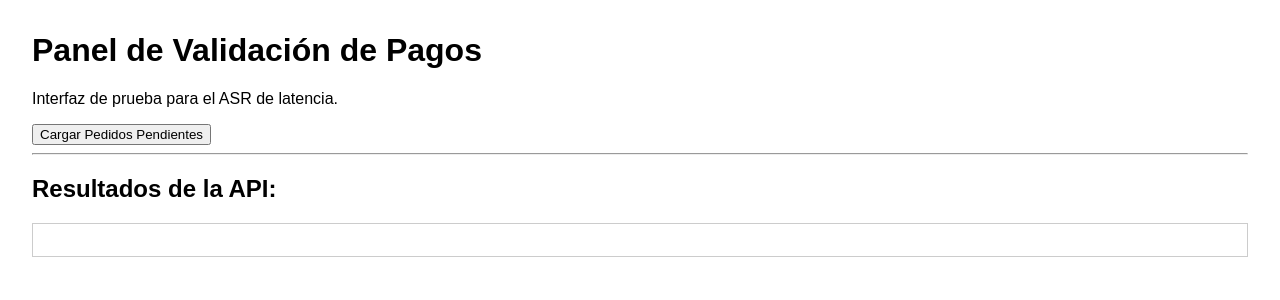
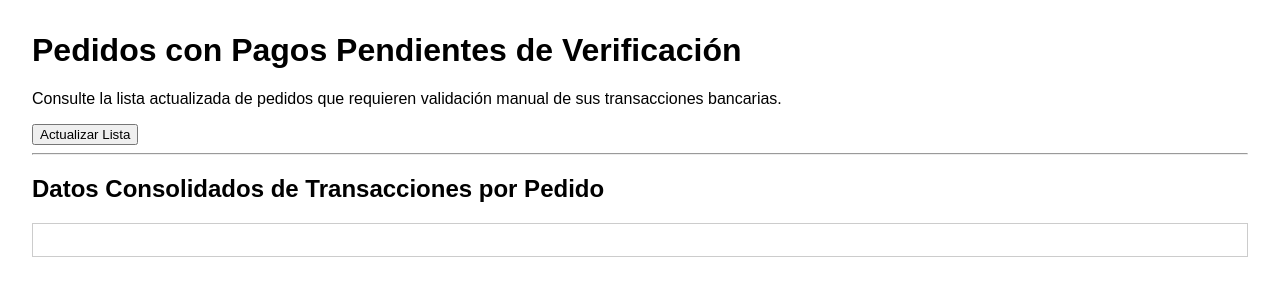
Before and after one commit to NicoSG18/Arquisoft-ProyectoProvesi-Grupo3, a Django app: page / in a window 1280 px wide. Shown: the top 300 px of the page. Run offline with Django 4.2, Linux system fonts and the light colour scheme.

Commit message:
Cambio en el front

```diff
--- a/provesiproject/wms/templates/wms/index.html
+++ b/provesiproject/wms/templates/wms/index.html
@@ -3,8 +3,9 @@
 <head>
     <meta charset="UTF-8">
     <meta name="viewport" content="width=device-width, initial-scale=1.0">
-    <title>Panel de Vendedor - Provesi</title>
+    <title>Panel de Vendedor - Verificación de Pagos</title>
     <style>
+        /* La estética no cambia, se mantiene la tuya */
         body { font-family: sans-serif; margin: 2em; }
         #contenedor-pedidos { margin-top: 1em; border: 1px solid #ccc; padding: 1em; }
         .pedido { border-bottom: 1px solid #eee; padding-bottom: 1em; margin-bottom: 1em; }
@@ -14,49 +15,44 @@
 </head>
 <body>
 
-    <h1>Panel de Validación de Pagos</h1>
-    <p>Interfaz de prueba para el ASR de latencia.</p>
+    <h1>Pedidos con Pagos Pendientes de Verificación</h1>
+    <p>Consulte la lista actualizada de pedidos que requieren validación manual de sus transacciones bancarias.</p>
 
-    <button id="cargar-btn">Cargar Pedidos Pendientes</button>
+    <button id="cargar-btn">Actualizar Lista</button>
     <div id="spinner">Cargando...</div>
     <hr>
 
-    <h2>Resultados de la API:</h2>
+    <h2>Datos Consolidados de Transacciones por Pedido</h2>
     <div id="contenedor-pedidos">
         </div>
 
     <script>
-        // Se seleccionan los elementos del DOM
+        // Tu JavaScript es perfecto y no necesita cambios.
+        // Se mantiene exactamente igual.
         const botonCargar = document.getElementById('cargar-btn');
         const contenedor = document.getElementById('contenedor-pedidos');
         const spinner = document.getElementById('spinner');
 
-        // Se añade un "escuchador" de eventos al botón
         botonCargar.addEventListener('click', () => {
-            // Se limpia el contenido anterior y se muestra el spinner
             contenedor.innerHTML = 'Esperando datos...';
             spinner.style.display = 'block';
 
-            // Se usa la función 'fetch' de JavaScript para llamar a la API
             fetch('/api/pedidos/pendientes-validacion/')
                 .then(response => {
-                    // Se verifica que la respuesta de la red sea exitosa (HTTP 200)
                     if (!response.ok) {
                         throw new Error('Error en la red: ' + response.statusText);
                     }
-                    return response.json(); // Se convierte la respuesta a formato JSON
+                    return response.json();
                 })
                 .then(data => {
-                    // Se procesan los datos recibidos
-                    spinner.style.display = 'none'; // Se oculta el spinner
-                    contenedor.innerHTML = ''; // Se limpia el contenedor
+                    spinner.style.display = 'none';
+                    contenedor.innerHTML = '';
 
                     if (data.length === 0) {
-                        contenedor.innerHTML = '<p>No se encontraron pedidos pendientes.</p>';
+                        contenedor.innerHTML = '<p>No se encontraron pedidos pendientes de verificación.</p>';
                         return;
                     }
 
-                    // Por cada pedido en los datos, se crea un bloque de HTML
                     data.forEach(pedido => {
                         const pedidoDiv = document.createElement('div');
                         pedidoDiv.className = 'pedido';
@@ -80,7 +76,6 @@
                     });
                 })
                 .catch(error => {
-                    // Se maneja cualquier error que ocurra durante la llamada
                     spinner.style.display = 'none';
                     contenedor.innerHTML = `<p style="color: red;"><strong>Error al cargar los datos:</strong> ${error.message}</p>`;
                     console.error('Hubo un problema con la operación fetch:', error);
--- a/provesiproject/wms/views.py
+++ b/provesiproject/wms/views.py
@@ -23,7 +23,7 @@ class PedidosPendientesValidacionView(APIView):
         start_time = time.time()
 
         # --- Táctica de Arquitectura #1: Caching ---
-        CACHE_KEY = "pedidos_pendientes_validacion"
+        CACHE_KEY = "por_verificar"
         datos_en_cache = cache.get(CACHE_KEY)
 
         if datos_en_cache:
@@ -39,7 +39,7 @@ class PedidosPendientesValidacionView(APIView):
         # 2. Usamos prefetch_related para traer todas las transacciones asociadas en UNA sola consulta adicional.
         #    Esto evita el problema "N+1" y es crucial para el rendimiento.
         pedidos = Pedido.objects.filter(
-            estado='empacado_x_despachar'
+            estado='por_verificar'
         ).prefetch_related('transacciones')
 
         # Usamos el serializer para convertir los datos a JSON
```
